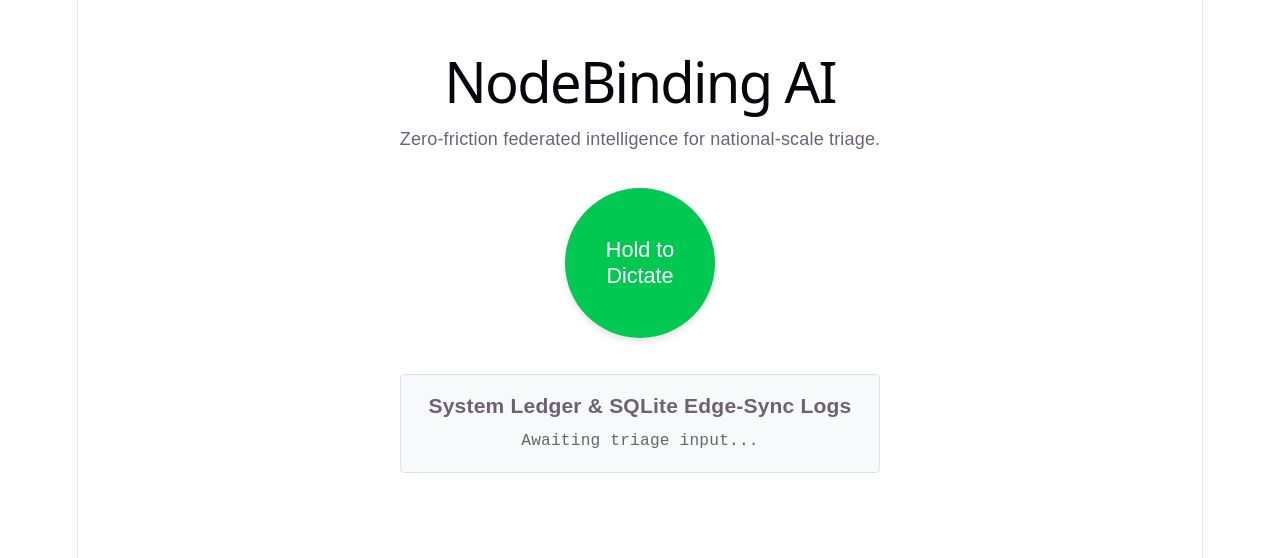
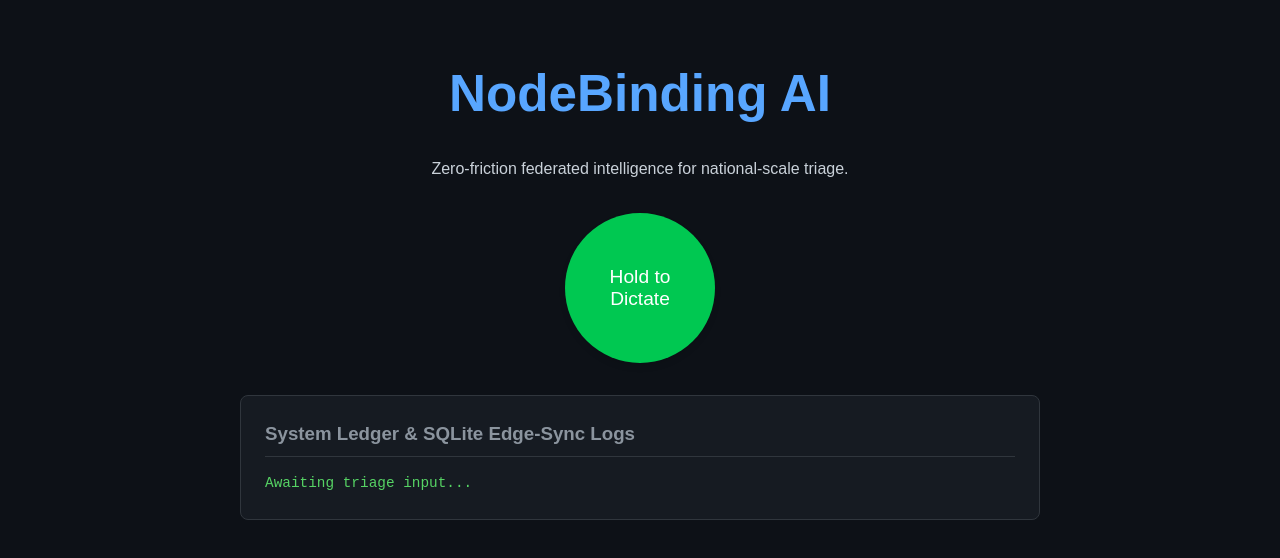
Before and after one commit to sayeeda-huriya-fatima/NodeBinding-AI, a React (Vite) app in the folder client/: page / in a window 1280 px wide. Shown: the top 558 px of the page. Built offline with nearby package versions, Linux system fonts and the light colour scheme.

Commit message:
fix(ui): apply hacker dark theme and fix unreadable light mode text

```diff
--- a/client/src/App.css
+++ b/client/src/App.css
@@ -1,184 +1,6 @@
-.counter {
-  font-size: 16px;
-  padding: 5px 10px;
-  border-radius: 5px;
-  color: var(--accent);
-  background: var(--accent-bg);
-  border: 2px solid transparent;
-  transition: border-color 0.3s;
-  margin-bottom: 24px;
-
-  &:hover {
-    border-color: var(--accent-border);
-  }
-  &:focus-visible {
-    outline: 2px solid var(--accent);
-    outline-offset: 2px;
-  }
+/* Cleared out default Vite App.css to avoid layout conflicts */
+#root {
+  width: 100%;
+  margin: 0 auto;
+  text-align: center;
 }
-
-.hero {
-  position: relative;
-
-  .base,
-  .framework,
-  .vite {
-    inset-inline: 0;
-    margin: 0 auto;
-  }
-
-  .base {
-    width: 170px;
-    position: relative;
-    z-index: 0;
-  }
-
-  .framework,
-  .vite {
-    position: absolute;
-  }
-
-  .framework {
-    z-index: 1;
-    top: 34px;
-    height: 28px;
-    transform: perspective(2000px) rotateZ(300deg) rotateX(44deg) rotateY(39deg)
-      scale(1.4);
-  }
-
-  .vite {
-    z-index: 0;
-    top: 107px;
-    height: 26px;
-    width: auto;
-    transform: perspective(2000px) rotateZ(300deg) rotateX(40deg) rotateY(39deg)
-      scale(0.8);
-  }
-}
-
-#center {
-  display: flex;
-  flex-direction: column;
-  gap: 25px;
-  place-content: center;
-  place-items: center;
-  flex-grow: 1;
-
-  @media (max-width: 1024px) {
-    padding: 32px 20px 24px;
-    gap: 18px;
-  }
-}
-
-#next-steps {
-  display: flex;
-  border-top: 1px solid var(--border);
-  text-align: left;
-
-  & > div {
-    flex: 1 1 0;
-    padding: 32px;
-    @media (max-width: 1024px) {
-      padding: 24px 20px;
-    }
-  }
-
-  .icon {
-    margin-bottom: 16px;
-    width: 22px;
-    height: 22px;
-  }
-
-  @media (max-width: 1024px) {
-    flex-direction: column;
-    text-align: center;
-  }
-}
-
-#docs {
-  border-right: 1px solid var(--border);
-
-  @media (max-width: 1024px) {
-    border-right: none;
-    border-bottom: 1px solid var(--border);
-  }
-}
-
-#next-steps ul {
-  list-style: none;
-  padding: 0;
-  display: flex;
-  gap: 8px;
-  margin: 32px 0 0;
-
-  .logo {
-    height: 18px;
-  }
-
-  a {
-    color: var(--text-h);
-    font-size: 16px;
-    border-radius: 6px;
-    background: var(--social-bg);
-    display: flex;
-    padding: 6px 12px;
-    align-items: center;
-    gap: 8px;
-    text-decoration: none;
-    transition: box-shadow 0.3s;
-
-    &:hover {
-      box-shadow: var(--shadow);
-    }
-    .button-icon {
-      height: 18px;
-      width: 18px;
-    }
-  }
-
-  @media (max-width: 1024px) {
-    margin-top: 20px;
-    flex-wrap: wrap;
-    justify-content: center;
-
-    li {
-      flex: 1 1 calc(50% - 8px);
-    }
-
-    a {
-      width: 100%;
-      justify-content: center;
-      box-sizing: border-box;
-    }
-  }
-}
-
-#spacer {
-  height: 88px;
-  border-top: 1px solid var(--border);
-  @media (max-width: 1024px) {
-    height: 48px;
-  }
-}
-
-.ticks {
-  position: relative;
-  width: 100%;
-
-  &::before,
-  &::after {
-    content: '';
-    position: absolute;
-    top: -4.5px;
-    border: 5px solid transparent;
-  }
-
-  &::before {
-    left: 0;
-    border-left-color: var(--border);
-  }
-  &::after {
-    right: 0;
-    border-right-color: var(--border);
-  }
-}
--- a/client/src/App.tsx
+++ b/client/src/App.tsx
@@ -101,17 +101,17 @@ function App() {
       </div>
 
       {alerts.length > 0 && (
-        <div style={{ backgroundColor: '#fff3cd', padding: '1rem', border: '1px solid #ffeeba', borderRadius: '4px', marginBottom: '1rem' }}>
-          <h3 style={{ color: '#856404', margin: '0 0 0.5rem 0' }}>Active Epidemic Triggers</h3>
-          <ul style={{ color: '#856404', margin: 0 }}>
+        <div style={{ backgroundColor: '#4a151b', padding: '1rem', border: '1px solid #732a32', borderRadius: '4px', marginBottom: '1rem' }}>
+          <h3 style={{ color: '#ff7b72', margin: '0 0 0.5rem 0' }}>Active Epidemic Triggers</h3>
+          <ul style={{ color: '#ffa657', margin: 0, textAlign: 'left' }}>
             {alerts.map((alert, i) => <li key={i}>{alert}</li>)}
           </ul>
         </div>
       )}
 
-      <div style={{ backgroundColor: '#f8f9fa', padding: '1rem', border: '1px solid #dee2e6', borderRadius: '4px' }}>
-        <h3 style={{ margin: '0 0 0.5rem 0' }}>System Ledger & SQLite Edge-Sync Logs</h3>
-        <div style={{ fontSize: '0.9rem', color: '#666', fontFamily: 'monospace', whiteSpace: 'pre-wrap' }}>
+      <div style={{ backgroundColor: '#161b22', padding: '1.5rem', border: '1px solid #30363d', borderRadius: '8px', textAlign: 'left' }}>
+        <h3 style={{ margin: '0 0 1rem 0', color: '#8b949e', borderBottom: '1px solid #30363d', paddingBottom: '0.5rem' }}>System Ledger & SQLite Edge-Sync Logs</h3>
+        <div style={{ fontSize: '0.9rem', color: '#56d364', fontFamily: 'monospace', whiteSpace: 'pre-wrap' }}>
           {logs.map((log, i) => <div key={i}>{'>'} {log}</div>)}
           {logs.length === 0 && 'Awaiting triage input...'}
         </div>
--- a/client/src/index.css
+++ b/client/src/index.css
@@ -1,111 +1,21 @@
 :root {
-  --text: #6b6375;
-  --text-h: #08060d;
-  --bg: #fff;
-  --border: #e5e4e7;
-  --code-bg: #f4f3ec;
-  --accent: #aa3bff;
-  --accent-bg: rgba(170, 59, 255, 0.1);
-  --accent-border: rgba(170, 59, 255, 0.5);
-  --social-bg: rgba(244, 243, 236, 0.5);
-  --shadow:
-    rgba(0, 0, 0, 0.1) 0 10px 15px -3px, rgba(0, 0, 0, 0.05) 0 4px 6px -2px;
-
-  --sans: system-ui, 'Segoe UI', Roboto, sans-serif;
-  --heading: system-ui, 'Segoe UI', Roboto, sans-serif;
-  --mono: ui-monospace, Consolas, monospace;
-
-  font: 18px/145% var(--sans);
-  letter-spacing: 0.18px;
-  color-scheme: light dark;
-  color: var(--text);
-  background: var(--bg);
-  font-synthesis: none;
-  text-rendering: optimizeLegibility;
-  -webkit-font-smoothing: antialiased;
-  -moz-osx-font-smoothing: grayscale;
-
-  @media (max-width: 1024px) {
-    font-size: 16px;
-  }
-}
-
-@media (prefers-color-scheme: dark) {
-  :root {
-    --text: #9ca3af;
-    --text-h: #f3f4f6;
-    --bg: #16171d;
-    --border: #2e303a;
-    --code-bg: #1f2028;
-    --accent: #c084fc;
-    --accent-bg: rgba(192, 132, 252, 0.15);
-    --accent-border: rgba(192, 132, 252, 0.5);
-    --social-bg: rgba(47, 48, 58, 0.5);
-    --shadow:
-      rgba(0, 0, 0, 0.4) 0 10px 15px -3px, rgba(0, 0, 0, 0.25) 0 4px 6px -2px;
-  }
-
-  #social .button-icon {
-    filter: invert(1) brightness(2);
-  }
-}
-
-#root {
-  width: 1126px;
-  max-width: 100%;
-  margin: 0 auto;
-  text-align: center;
-  border-inline: 1px solid var(--border);
-  min-height: 100svh;
-  display: flex;
-  flex-direction: column;
-  box-sizing: border-box;
+  font-family: Inter, system-ui, Avenir, Helvetica, Arial, sans-serif;
+  line-height: 1.5;
+  font-weight: 400;
+  color-scheme: dark;
+  background-color: #0d1117;
+  color: #c9d1d9;
 }
 
 body {
   margin: 0;
-}
-
-h1,
-h2 {
-  font-family: var(--heading);
-  font-weight: 500;
-  color: var(--text-h);
+  display: flex;
+  min-width: 320px;
+  min-height: 100vh;
 }
 
 h1 {
-  font-size: 56px;
-  letter-spacing: -1.68px;
-  margin: 32px 0;
-  @media (max-width: 1024px) {
-    font-size: 36px;
-    margin: 20px 0;
-  }
+  font-size: 3.2em;
+  line-height: 1.1;
+  color: #58a6ff;
 }
-h2 {
-  font-size: 24px;
-  line-height: 118%;
-  letter-spacing: -0.24px;
-  margin: 0 0 8px;
-  @media (max-width: 1024px) {
-    font-size: 20px;
-  }
-}
-p {
-  margin: 0;
-}
-
-code,
-.counter {
-  font-family: var(--mono);
-  display: inline-flex;
-  border-radius: 4px;
-  color: var(--text-h);
-}
-
-code {
-  font-size: 15px;
-  line-height: 135%;
-  padding: 4px 8px;
-  background: var(--code-bg);
-}
```
